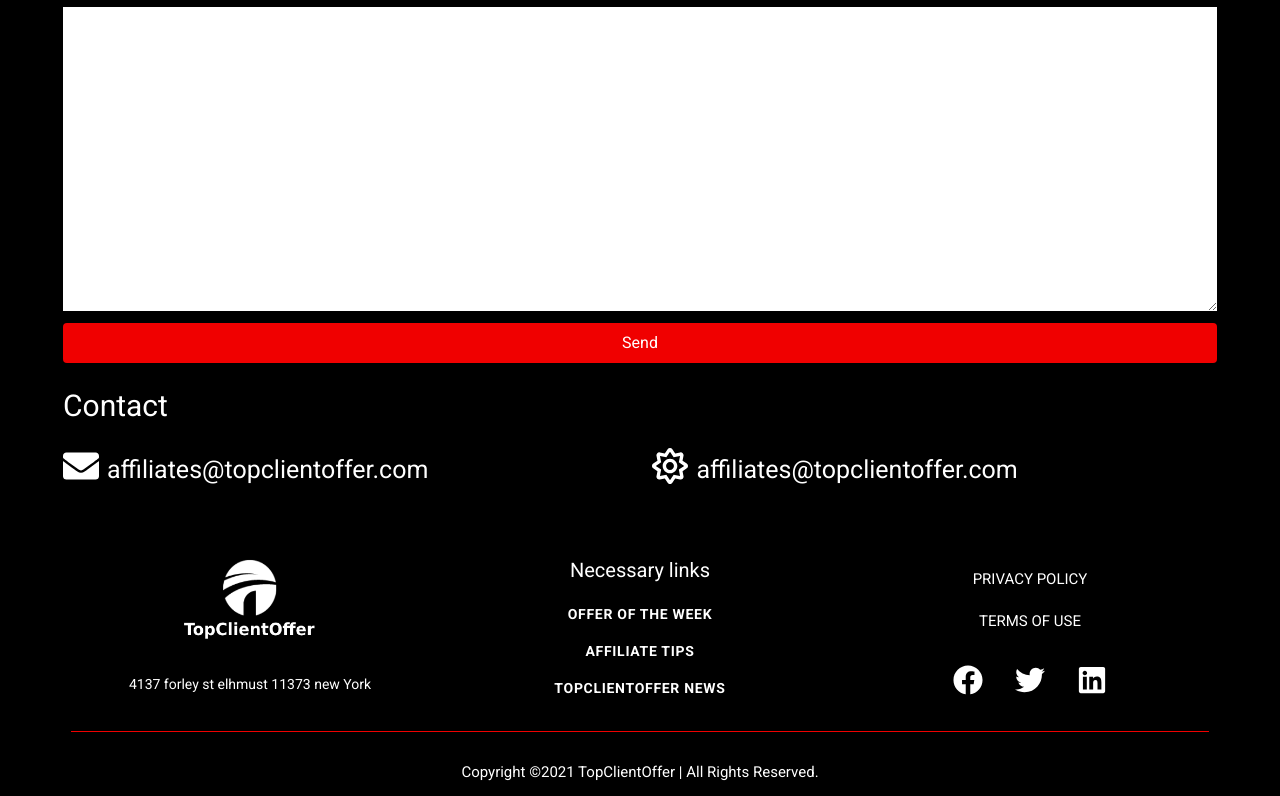
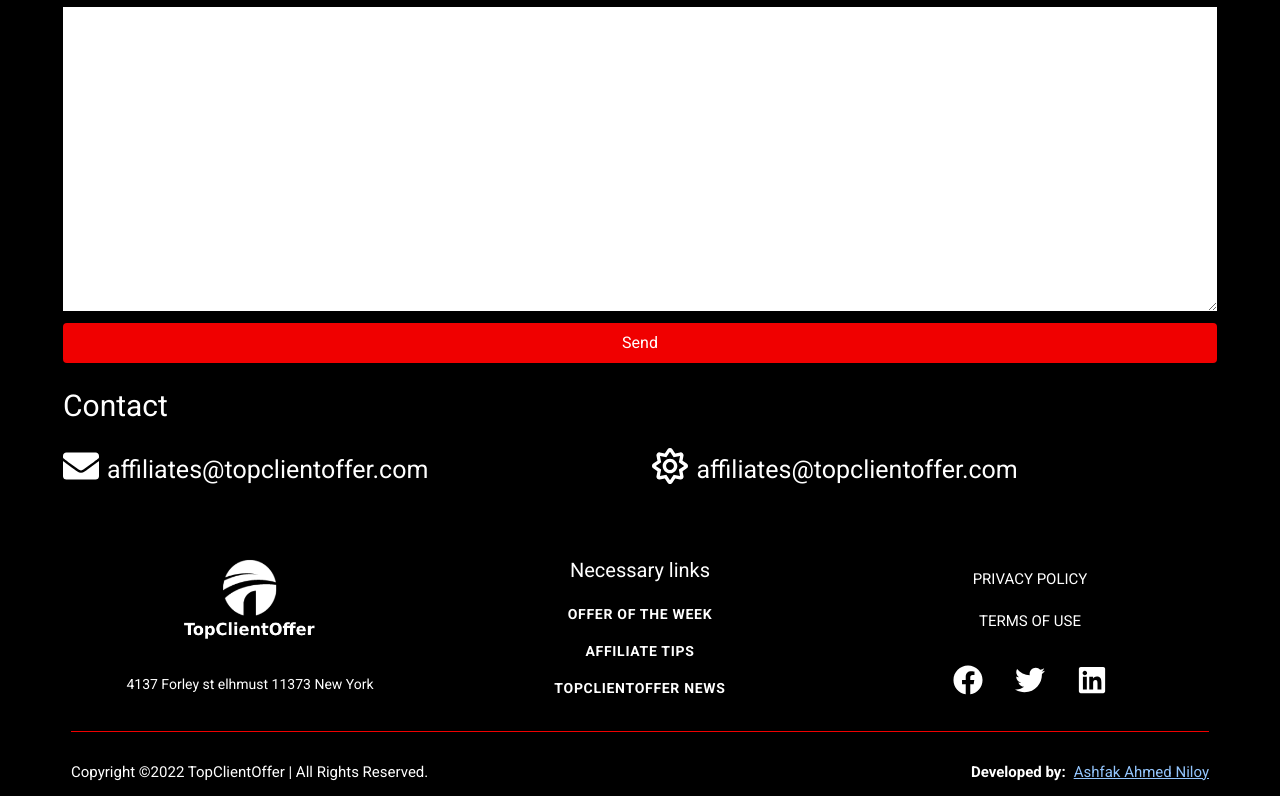
Before and after one commit to ashfakniloy/topclientoffer, a Next.js app: page / in a window 1280 px wide. Shown: the part 4262-5058 px from the top of the page. Built offline with nearby package versions, Linux system fonts and the light colour scheme.

Commit message:
changed footer content

```diff
--- a/components/Footer.js
+++ b/components/Footer.js
@@ -13,7 +13,7 @@ function Footer() {
             width={170}
             height={114}
           />
-          <p className="mt-3 text-sm">4137 forley st elhmust 11373 new York</p>
+          <p className="mt-3 text-sm">4137 Forley st elhmust 11373 New York</p>
         </div>
 
         <div className="mt-5">
@@ -39,9 +39,19 @@ function Footer() {
         </div>
       </div>
 
-      <div className="mt-8 border-t border-custom-red mx-4">
-        <p className="pt-8 pb-4 text-xs lg:text-[15px] text-center">
-          Copyright ©2021 TopClientOffer | All Rights Reserved.
+      <div className="mt-8 border-t pt-8 pb-4 text-xs lg:text-[15px] border-custom-red mx-4 flex flex-col lg:flex-row gap-2 lg:gap-0 justify-between items-center">
+        <p>Copyright ©2022 TopClientOffer | All Rights Reserved.</p>
+
+        <p>
+          <span className="font-semibold mr-2">Developed by:</span>
+          <a
+            href="https://niloy.vercel.app"
+            target="_blank"
+            rel="noreferrer"
+            className="text-blue-300 hover:text-blue-500 underline transition-colors duration-200"
+          >
+            Ashfak Ahmed Niloy
+          </a>
         </p>
       </div>
     </div>
```
